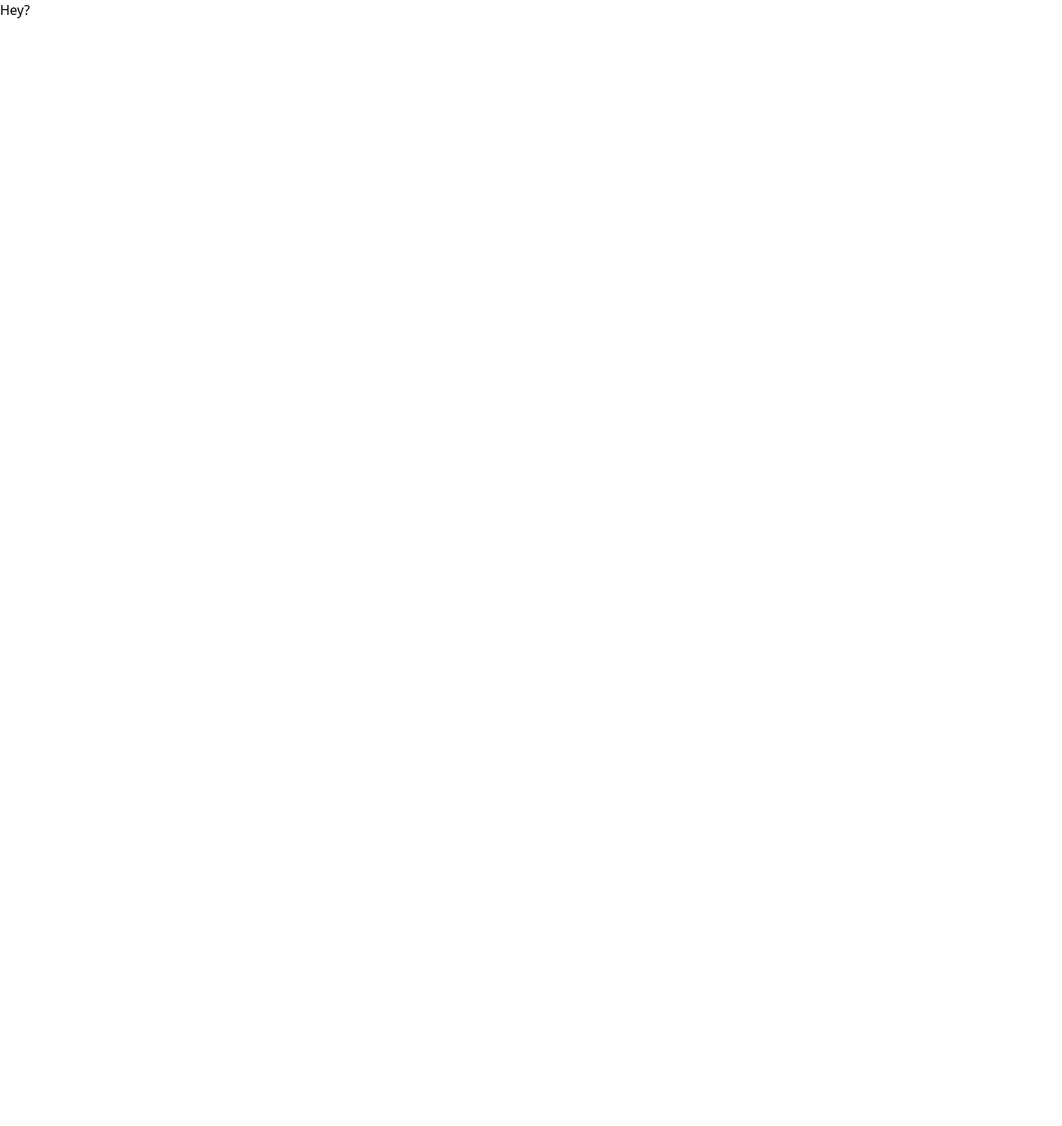
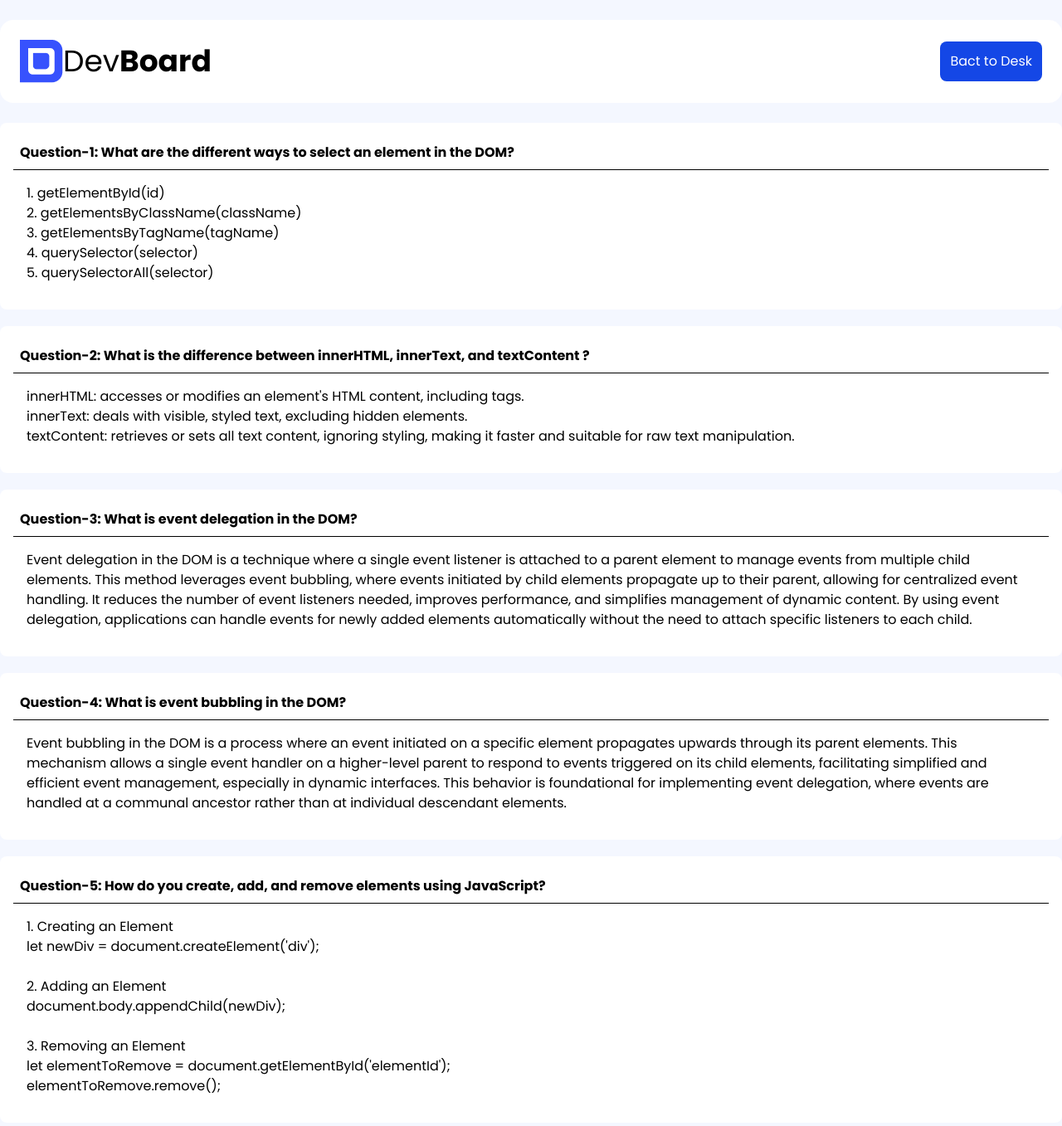
Before and after one commit to Jobaer-Islam/DevBoard-A05, a plain HTML site: page qna.html in a window 1280 px wide. Shown: the whole page at 83% size. Before the commit the page ends 800 px from the top, so only its background shows below. Drawn offline with nearby package versions, Linux system fonts and the light colour scheme.

```diff
--- a/qna.html
+++ b/qna.html
@@ -4,9 +4,81 @@
     <meta charset="UTF-8" />
     <meta name="viewport" content="width=device-width, initial-scale=1.0" />
     <title>Document</title>
+    <link rel="stylesheet" href="./style/style.css">
     <script src="https://unpkg.com/@tailwindcss/browser@4"></script>
   </head>
-  <body>
-    <h1>Hey?</h1>
+  <body id="bg-color" class="container bg-[#F4F7FF]">
+    <header class="my-6">
+      <nav class="flex justify-between items-center bg-white rounded-2xl p-6">
+          <div class="flex items-center justify-center">
+            <img src="./style/assets/logo.png" alt="" />
+            <h1 class="text-4xl">Dev<span class="font-bold">Board</span</h1>
+          </div>
+          <div class="flex justify-around gap-8">
+
+            <div>
+              <button id="back-desk" class="bg-blue-700 rounded-lg text-white p-3 btn-complete cursor-pointer">Bact to Desk</button>
+            </div>
+          </div>
+      </nav>
+    </header>
+    <main>
+      <div class="bg-white p-4 rounded-lg mb-5">
+        <h2 class="font-bold p-2">Question-1: What are the different ways to select an element in the DOM?</h2>
+        <hr>
+      <p class="p-4">
+        1. getElementById(id) <br>
+
+        2. getElementsByClassName(className) <br>
+
+        3. getElementsByTagName(tagName) <br>
+
+        4. querySelector(selector) <br>
+
+        5. querySelectorAll(selector) <br>
+
+        </p>
+      </div>
+      <div class="bg-white p-4 rounded-lg mb-5">
+        <h2 class="font-bold p-2">Question-2: What is the difference between innerHTML, innerText, and textContent ?</h2>
+        <hr>
+      <p class="p-4">
+        innerHTML: accesses or modifies an element's HTML content, including tags. <br> innerText: deals with visible, styled text, excluding hidden elements. <br> textContent: retrieves or sets all text content, ignoring styling, making it faster and suitable for raw text manipulation.
+        </p>
+      </div>
+      <div class="bg-white p-4 rounded-lg mb-5">
+        <h2 class="font-bold p-2">Question-3: What is event delegation in the DOM?
+
+        </h2>
+        <hr>
+      <p class="p-4">
+        Event delegation in the DOM is a technique where a single event listener is attached to a parent element to manage events from multiple child elements. This method leverages event bubbling, where events initiated by child elements propagate up to their parent, allowing for centralized event handling. It reduces the number of event listeners needed, improves performance, and simplifies management of dynamic content. By using event delegation, applications can handle events for newly added elements automatically without the need to attach specific listeners to each child.
+      </div>
+      <div class="bg-white p-4 rounded-lg mb-5">
+        <h2 class="font-bold p-2">Question-4: What is event bubbling in the DOM?
+        </h2>
+        <hr>
+      <p class="p-4">
+        Event bubbling in the DOM is a process where an event initiated on a specific element propagates upwards through its parent elements. This mechanism allows a single event handler on a higher-level parent to respond to events triggered on its child elements, facilitating simplified and efficient event management, especially in dynamic interfaces. This behavior is foundational for implementing event delegation, where events are handled at a communal ancestor rather than at individual descendant elements.
+      </div>
+      <div class="bg-white p-4 rounded-lg mb-5">
+        <h2 class="font-bold p-2">Question-5: How do you create, add, and remove elements using JavaScript?
+        </h2>
+        <hr>
+      <p class="p-4">
+        1. Creating an Element <br>
+        let newDiv = document.createElement('div'); <br> <br>
+        2. Adding an Element <br>
+        document.body.appendChild(newDiv); <br> <br>
+        3. Removing an Element <br>
+        let elementToRemove = document.getElementById('elementId'); <br>
+        elementToRemove.remove();
+
+
+
+
+
+      </div>
+    </main>
   </body>
 </html>
```
Also changed, not shown: index.html (+3 -3 lines), js/dev.js (+36 -0 lines).
